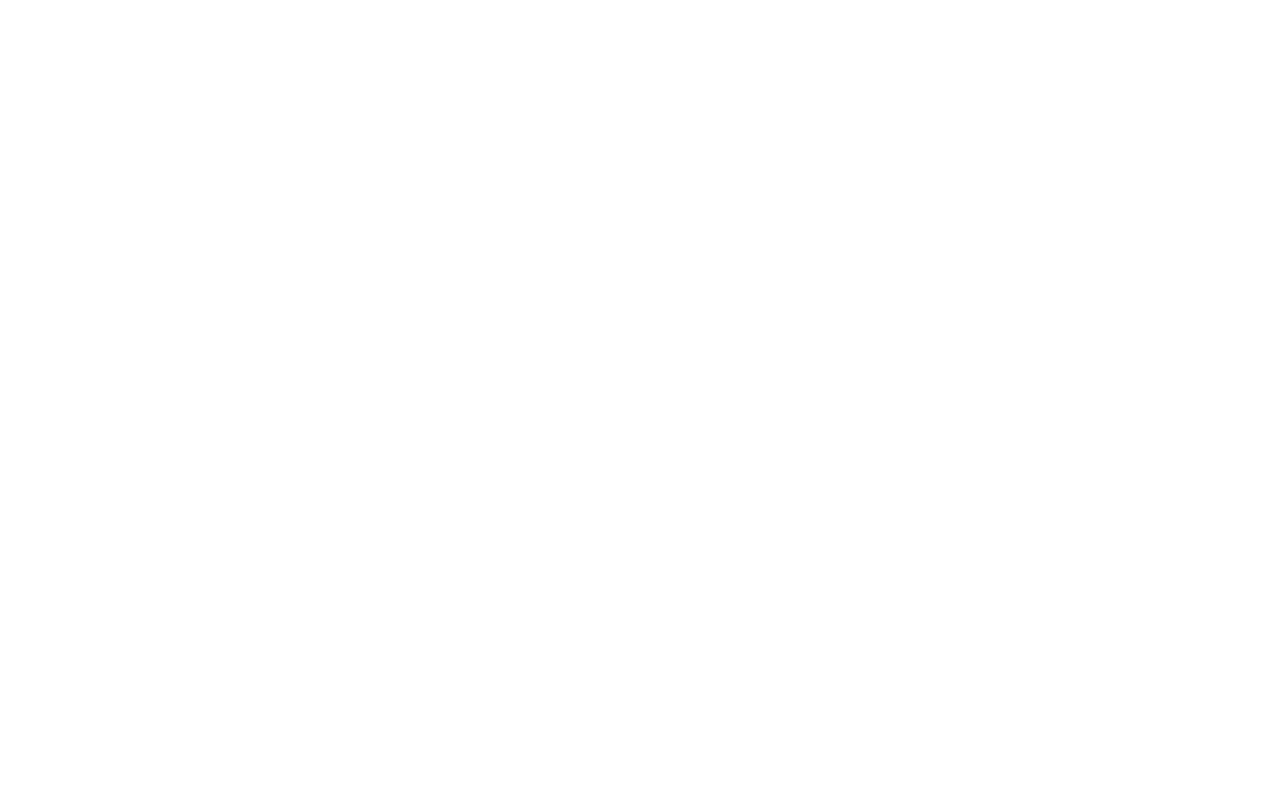
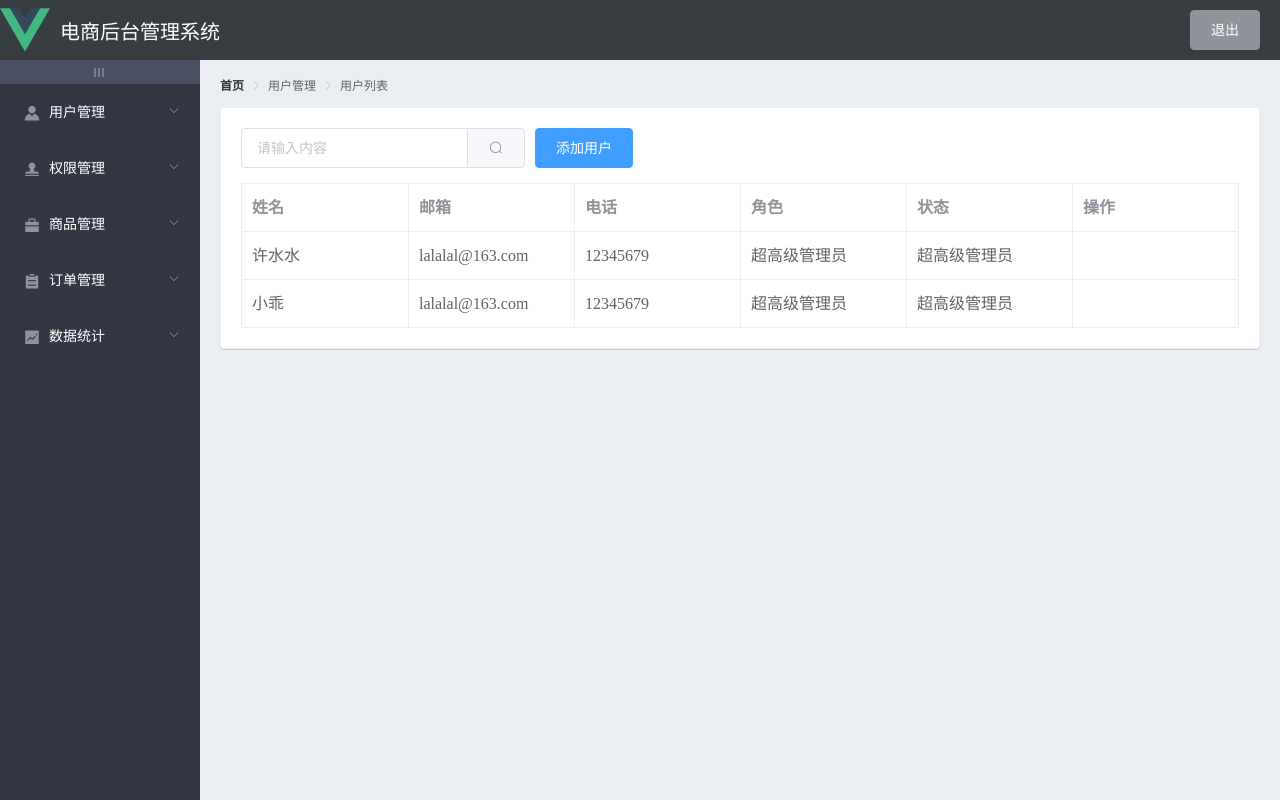
Before and after one commit to XLY-lois/Vue-admin, a Vue app in the folder vue-shop-admin/: page /users in a window 1280 px wide. Built offline with nearby package versions, Linux system fonts and the light colour scheme.

Commit message:
用户列表布局与数据的渲染

```diff
--- a/vue-shop-admin/src/assets/css/global.css
+++ b/vue-shop-admin/src/assets/css/global.css
@@ -3,3 +3,16 @@
     margin: 0;
     padding: 0;
 }
+/* 面包屑导航 */
+.el-breadcrumb {
+    margin-bottom: 15px;
+    font-size: 12px;
+}
+/* 卡片 */
+.el-card {
+    box-shadow: 0 1px 1px rgba(0,0,0,0.15) !important;
+}
+.el-table {
+    margin-top: 15px;
+    font-size: 16px;
+}
--- a/vue-shop-admin/src/components/Home.vue
+++ b/vue-shop-admin/src/components/Home.vue
@@ -22,6 +22,7 @@
           :collapse="isCollapse"
           :collapse-transition="false"
           router
+          :default-active="activePath"
         >
           <!-- 一级菜单 -->
           <el-submenu :index="item.id+''" v-for="item in menuList" :key="item.id">
@@ -30,7 +31,7 @@
               <span>{{ item.authName }}</span>
             </template>
             <!-- 二级菜单 -->
-            <el-menu-item :index="'/' + subItem.path" v-for="subItem in item.children" :key="subItem.id">
+            <el-menu-item @click="saveNavState('/' + subItem.path)" :index="'/' + subItem.path" v-for="subItem in item.children" :key="subItem.id">
               <template slot="title">
                 <i class="el-icon-menu"></i>
                 <span>{{ subItem.authName }}</span>
@@ -125,10 +126,13 @@
         501: 'el-icon-s-marketing'
       },
       isCollapse: false, //菜单是否折叠
+      //当前激活的菜单地址
+      activePath: ''
     }
   },
   created() {
     // this.getMenuList()
+    this.activePath = window.sessionStorage.getItem('activePath')
   },
   methods: {
     logout() {
@@ -146,6 +150,11 @@
     },
     toggleCollapse() { //点击按钮折叠与展开左侧菜单
       this.isCollapse = !this.isCollapse
+    },
+    //保存菜单的激活状态 然后赋值给menu标签中的default-active属性即可保持当前菜单的高亮状态
+    saveNavState(activePath) {
+      window.sessionStorage.setItem('activePath',activePath)
+      this.activePath = activePath
     }
   },
 }
--- /dev/null
+++ b/vue-shop-admin/src/components/user/Users.vue
@@ -0,0 +1,82 @@
+<template>
+  <div>
+    <!-- 面包屑导航区域 -->
+    <el-breadcrumb separator-class="el-icon-arrow-right">
+      <el-breadcrumb-item :to="{ path: '/home' }">首页</el-breadcrumb-item>
+      <el-breadcrumb-item>用户管理</el-breadcrumb-item>
+      <el-breadcrumb-item>用户列表</el-breadcrumb-item>
+    </el-breadcrumb>
+
+    <!-- 卡片视图 -->
+    <el-card class="box-card">
+      <!-- 搜索框 -->
+      <el-row :gutter="10">
+        <el-col :span="7">
+          <el-input placeholder="请输入内容" class="input-with-select">
+            <el-button slot="append" icon="el-icon-search"></el-button>
+          </el-input>
+        </el-col>
+        <el-col :span="4">
+          <el-button type="primary">添加用户</el-button>
+        </el-col>
+      </el-row>
+      <!-- 用户列表 -->
+      <el-table :data="userlist" style="width: 100%" border="">
+        <el-table-column prop="username" label="姓名"> </el-table-column>
+        <el-table-column prop="email" label="邮箱"> </el-table-column>
+        <el-table-column prop="mobile" label="电话"> </el-table-column>
+        <el-table-column prop="rolename" label="角色"> </el-table-column>
+        <el-table-column prop="rolename" label="状态"> </el-table-column>
+        <el-table-column label="操作"> </el-table-column>
+      </el-table>
+    </el-card>
+  </div>
+</template>
+<script>
+export default {
+  data() {
+    return {
+      // 获取用户列表请求的参数
+      queryInfo: {
+        query: '',
+        page: 1,
+        pagesize: 2,
+      },
+      userlist: [
+        {
+          username: '许水水',
+          email: 'lalalal@163.com',
+          mobile: 12345679,
+          rolename: '超高级管理员',
+        },
+        {
+          username: '小乖',
+          email: 'lalalal@163.com',
+          mobile: 12345679,
+          rolename: '超高级管理员',
+        },
+      ],
+      total: 0,
+    }
+  },
+  created() {
+    //接口写完之后取消注释
+    // this.getUserList()
+  },
+  methods: {
+    async getUserList() {
+      const { data: res } = await this.$http.get('/users', {
+        params: this.queryInfo,
+      })
+      if (res.meta.status !== 200)
+        return this.$message.console.error('获取用户列表失败')
+      this.userlist = res.data.users
+      this.total = res.data.tatal
+      console.log(res)
+    },
+  },
+}
+</script>
+
+<style lang="less" scope>
+</style>
--- a/vue-shop-admin/src/router.js
+++ b/vue-shop-admin/src/router.js
@@ -3,6 +3,7 @@
 import Login from './components/Login'
 import Home from './components/Home'
 import Welcome from './components/Welcome'
+import Users from './components/user/Users'
 
 Vue.use(Router)
 
@@ -26,6 +27,10 @@
         {
           path: '/welcome',
           component: Welcome
+        },
+        {
+          path: '/users',
+          component: Users
         }
       ]
     }
```
